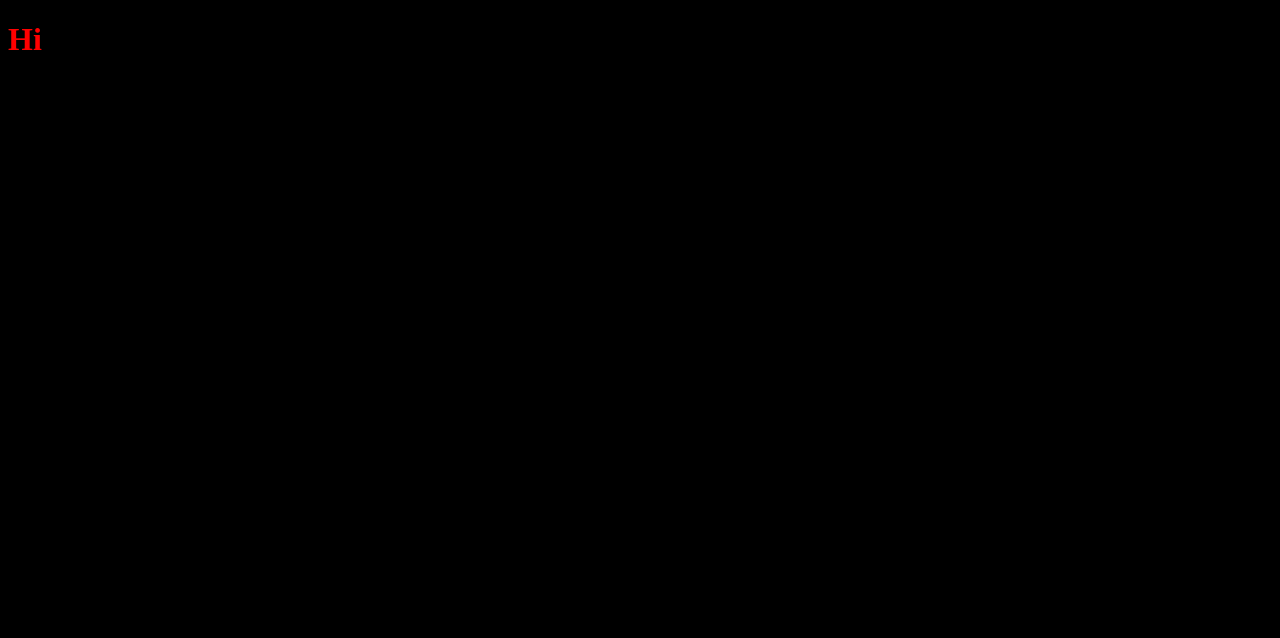
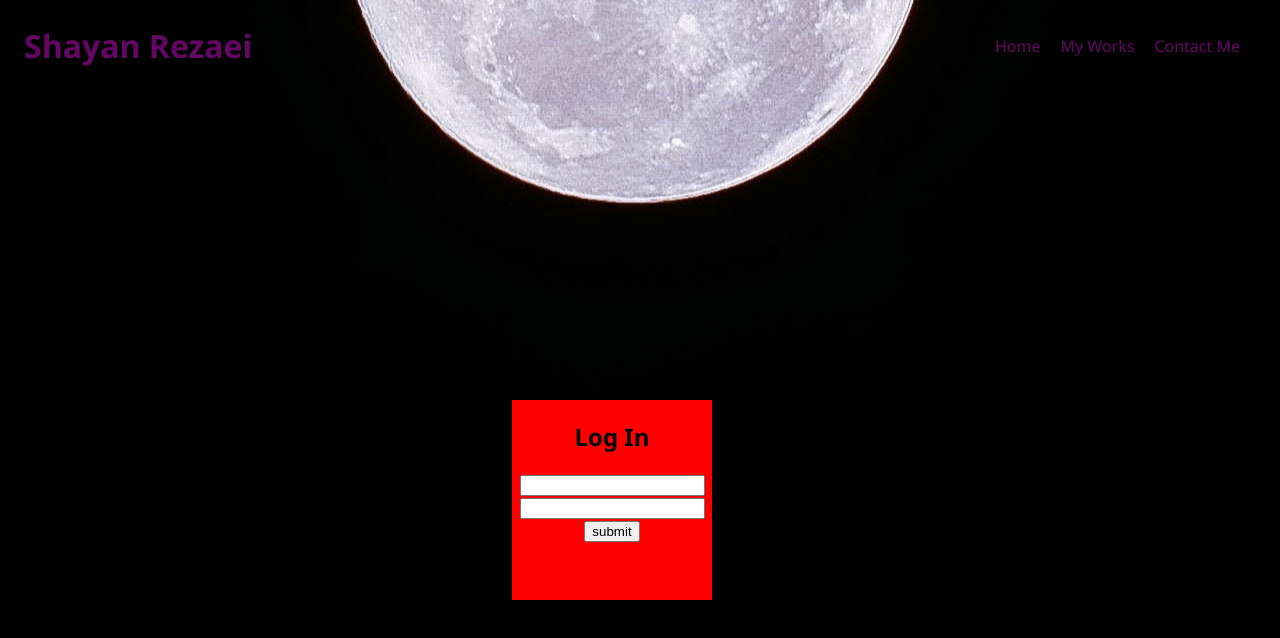
Before and after one commit to LILlucky6969/my-portfolio, a website: page dist/index.html in a window 1280 px wide. Drawn offline with Linux system fonts and the light colour scheme.

Commit message:
Initial commit

```diff
--- a/scss/main.scss
+++ b/scss/main.scss
@@ -1,7 +1,46 @@
+$primary_color: rgba(255, 255, 255, 0.89);
+$secondary_color: rgba(114, 7, 114, 0.89);
+
 body {
-  background: black;
+  margin: 0;
+  padding: 0;
+  text-align: center;
+  background-image: url(/img/moon.jpg);
+  background-size: auto;
+  background-position: center;
+  background-repeat: no-repeat;
+  font-family: "Segoe UI", Tahoma, Geneva, Verdana, sans-serif;
 }
 
-h1 {
-  color: red;
+.logo {
+  float: left;
+  margin: 1.5rem;
+  color: $secondary_color;
 }
+
+.container ul {
+  display: flex;
+  float: right;
+  margin-top: 25px;
+  margin-right: 30px;
+  padding: 0;
+}
+
+.container li {
+  list-style-type: none;
+  padding: 10px;
+}
+
+.container li a {
+  text-decoration: none;
+  color: $secondary_color;
+}
+
+.log_in {
+  position: absolute;
+  top: 50%;
+  margin-left: 40%;
+  height: 200px;
+  width: 200px;
+  background: red;
+}
```
Also changed, not shown: dist/css/main.css, dist/index.html, img/login_page.jpg (added), img/moon.jpg (added).
